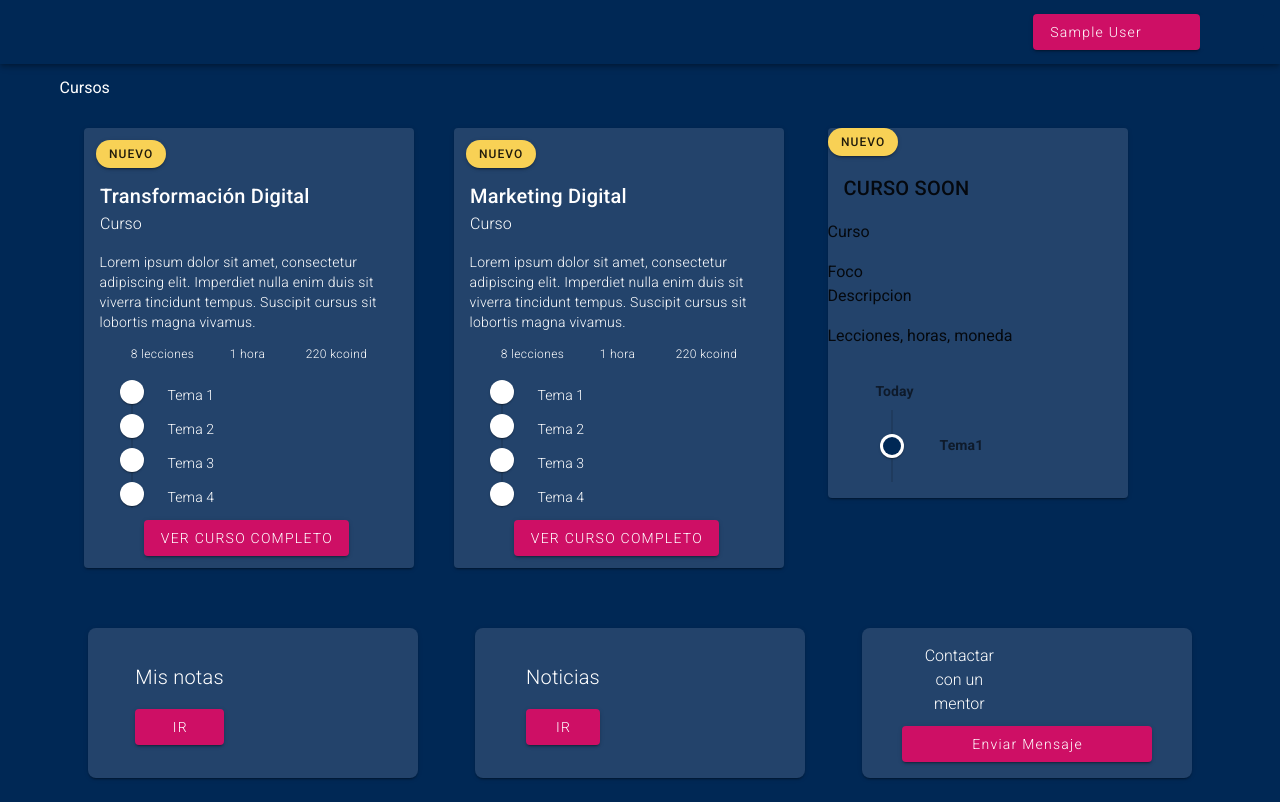
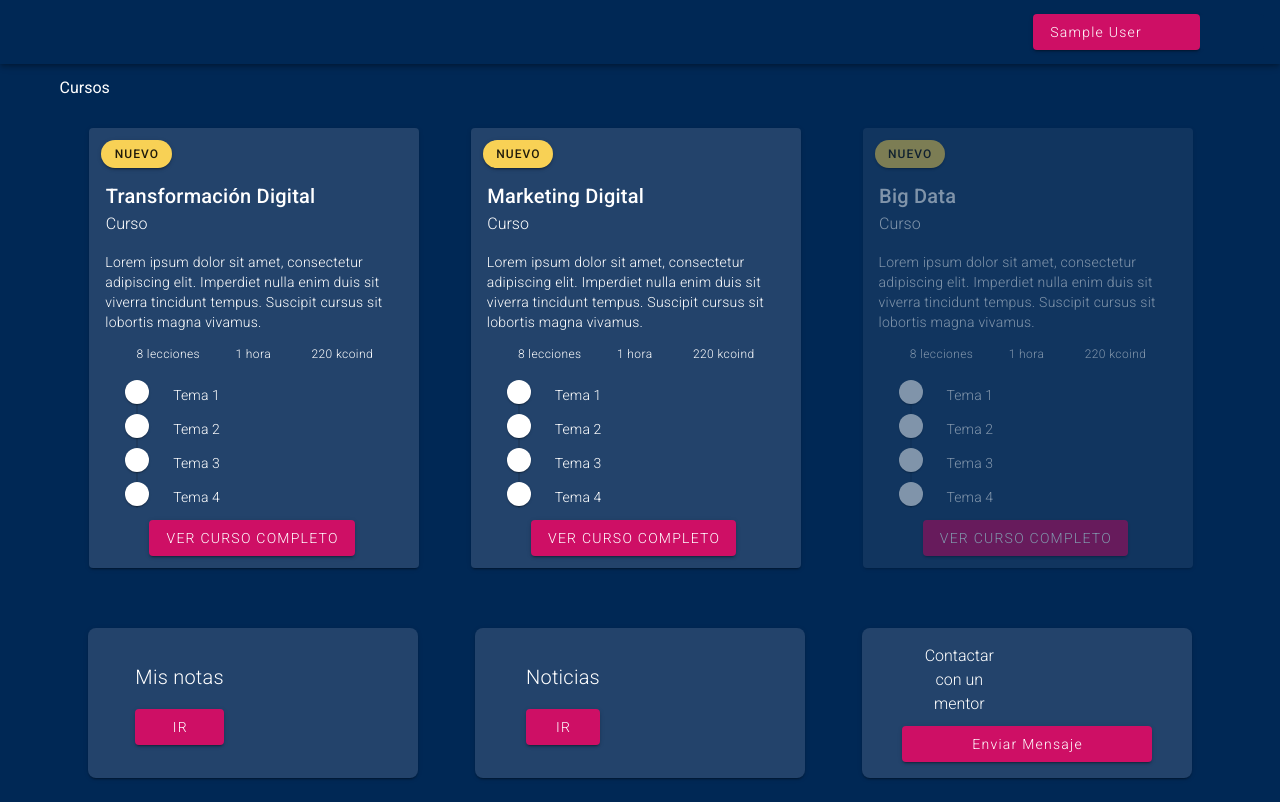
Before and after one commit to CinthiaRS24/TALENT-INNOVATION, a Vue app: page /home in a window 1280 px wide. Built offline with nearby package versions, Linux system fonts and the light colour scheme; no server answers; sample sign-in values are in the browser's storage.

Commit message:
Implement styles in CourseSoonCard

```diff
--- a/src/components/CourseSoonCard.vue
+++ b/src/components/CourseSoonCard.vue
@@ -1,9 +1,16 @@
 <template>
-<v-container>
-    <v-row>
-    <v-card width="300" color="#23436b">
+  <v-container class="pt-0" style="width:390px;">
+    <v-hover v-slot="{ hover }">
+      <v-card
+        :elevation="hover ? 12 : 2"
+        :class="{ 'on-hover': hover }"
+        width="330"
+        color="#23436b"
+        class="mr-1 pb-2"
+      >
         <v-btn
           color="#f8d155"
+          class="mt-3 ml-3"
           raised
           rounded
           small
@@ -11,50 +18,157 @@
           NUEVO
         </v-btn>
 
-        <div>
-            <v-card-title>
-            CURSO SOON
-            </v-card-title>
-            <p>Curso</p>
-            <v-img>
-                Foco
+        <div class="d-flex justify-space-around mt-3">
+
+          <div style="width:70%" class="ml-4 pr-0">
+            <p class="title white--text pr-5 mb-0" >
+              Big Data
+            </p>
+            <p class="white--text font-weight-light">
+              Curso
+            </p>
+          </div>
+
+          <div class="pr-4">
+            <v-img
+              width="65"
+              src="../assets/focus1.png"
+            >
             </v-img>
           </div>
 
-        <p>Descripcion</p>
-
-        <div>
-            <p>Lecciones, horas, moneda</p>
         </div>
 
-        <v-card-text>
-          <div class="font-weight-bold ml-8 mb-2">
-            Today
+        <p class="body-2 white--text font-weight-light ml-4 pr-5 mb-2">
+            Lorem ipsum dolor sit amet, consectetur adipiscing elit. Imperdiet nulla enim duis sit viverra tincidunt tempus.
+            Suscipit cursus sit lobortis magna vivamus.
+        </p>
+
+        <div class="d-flex ml-3 justify-space-around mr-10">
+
+          <div class="d-flex">
+            <div>
+              <v-img
+                width="25"
+                src="../assets/lesson.png"
+              >
+              </v-img>
+            </div>
+            <p class="caption white--text font-weight-light mt-1 pl-1">8 lecciones</p>
           </div>
 
+          <div class="d-flex">
+            <div class="mt-1">
+              <v-img
+                width="19"
+                src="../assets/clock.png"
+              >
+              </v-img>
+            </div>
+            <p class="caption white--text font-weight-light mt-1 pl-1">1 hora</p>
+          </div>
+
+          <div class="d-flex">
+            <div >
+              <v-img
+                width="24"
+                src="../assets/coins.png"
+              >
+              </v-img>
+            </div>
+            <p class="caption white--text font-weight-light mt-1 pl-1">220 kcoind</p>
+          </div>
+
+        </div>
+
+        <v-card-text class="pl-0 pt-0 pb-0">
           <v-timeline
             align-top
             dense
+            class="pt-0"
           >
+
             <v-timeline-item
+              color="white lighten-1"
+              small
+              class="pb-2 ml-0"
+            >
+              <v-row class="pt-1">
+                <v-col class="pl-0">
+                  <strong class="white--text font-weight-light">Tema 1</strong>
+                </v-col>
+              </v-row>
+            </v-timeline-item>
 
+            <v-timeline-item
+              color="white"
               small
+              class="pb-2"
             >
-              <div>
-                <div class="font-weight-normal">
-                  <strong>Tema1</strong>
-                </div>
-              </div>
+              <v-row class="pt-1">
+                <v-col class="pl-0">
+                  <strong class="white--text font-weight-light">Tema 2</strong>
+                </v-col>
+              </v-row>
             </v-timeline-item>
+
+            <v-timeline-item
+              color="white"
+              small
+              class="pb-2"
+            >
+              <v-row class="pt-1">
+                <v-col class="pl-0">
+                  <strong class="white--text font-weight-light">Tema 3</strong>
+                </v-col>
+              </v-row>
+            </v-timeline-item>
+
+            <v-timeline-item
+              color="white"
+              small
+              class="pb-0"
+            >
+              <v-row class="pt-1">
+                <v-col class="pl-0">
+                  <strong class="white--text font-weight-light">Tema 4</strong>
+                </v-col>
+              </v-row>
+            </v-timeline-item>
+
           </v-timeline>
         </v-card-text>
+
+        <v-btn
+          elevation="2"
+          depressed
+          color="secondary"
+          class="font-weight-light mt-3 mb-1 ml-15"
+        >
+          VER CURSO COMPLETO
+        </v-btn>
       </v-card>
-       </v-row>
+    </v-hover>
   </v-container>
 </template>
 
 <script>
 export default {
-    name: 'CourseSoonCard'
+    name: 'CourseSoonCard',
+    data() {
+      return {
+        transparent: 'rgba(255, 255, 255, 0)',
+      }
+    }
 }
 </script>
+
+<style scoped>
+  .v-card {
+    transition: opacity .5s ease-in-out;
+  }
+
+  .v-card:not(.on-hover) {
+    opacity: 0.5;
+  }
+</style>
```
Lines whose indentation alone changed are shown as unchanged.
